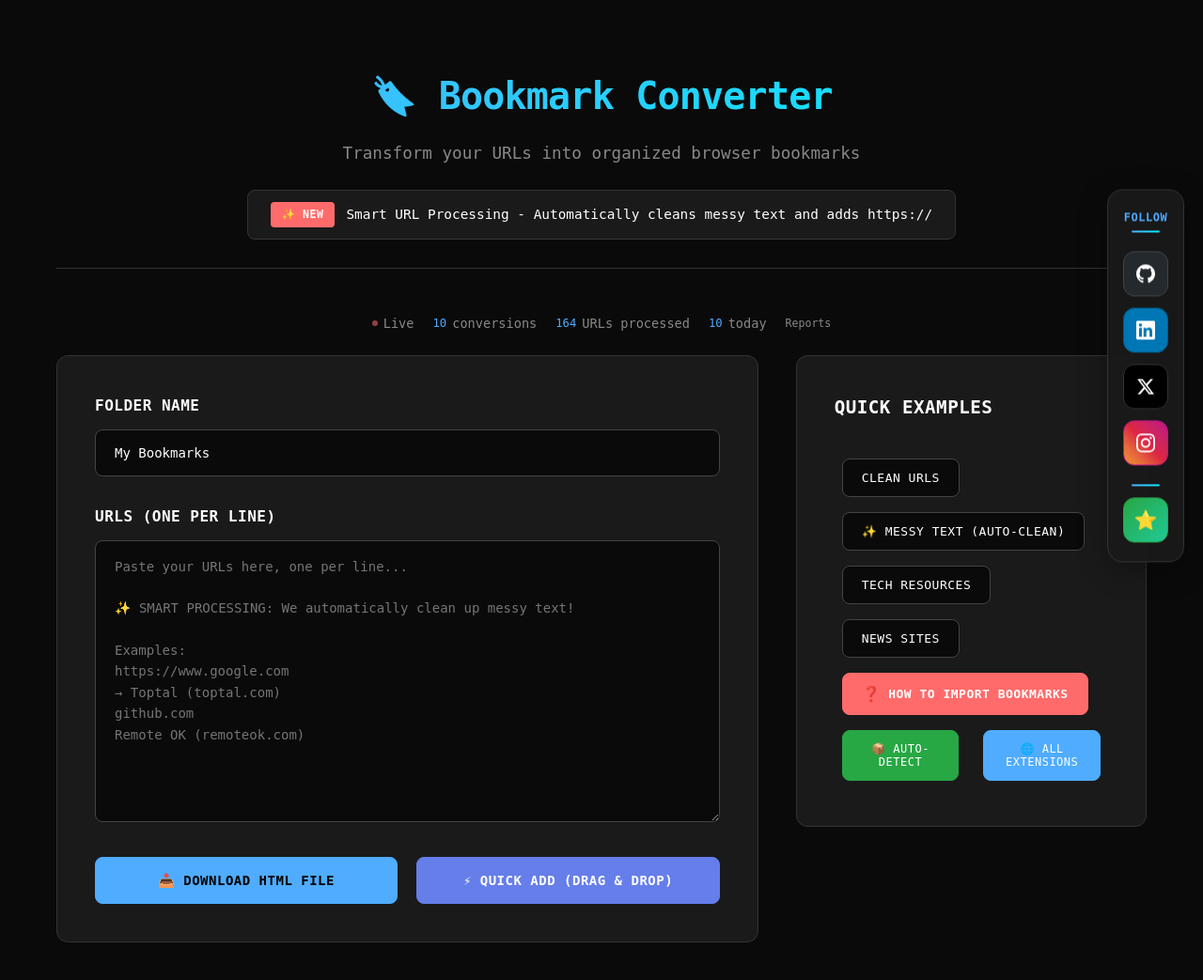
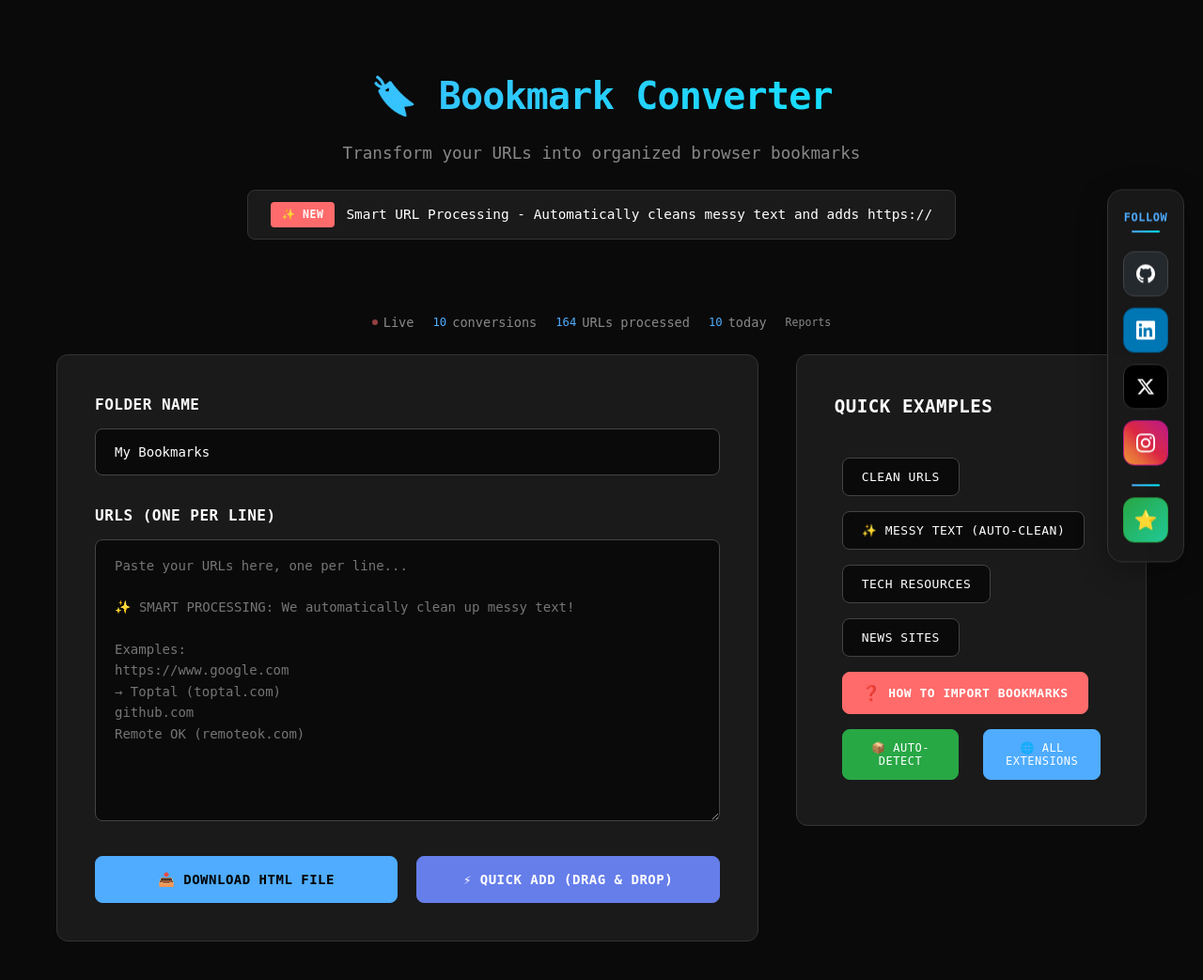
Before and after one commit to harish-govindasamy/bookmark-converter, a Flask app: page / in a window 1280 px wide. Shown: the whole page at 94% size. After the commit the page ends 1002 px from the top, so only its background shows below. Run offline with Flask 3, Linux system fonts and the light colour scheme; data comes from the database, SQL or seed files in the repository; some libraries are stand-ins or nearby versions.

Commit message:
✨ Remove horizontal line below header
🎯 Change Made:
- Removed border-bottom line from header section
- Clean, seamless appearance between header and content
- No more visual separation line below 'Smart URL Processing' banner

Result: Cleaner, more minimal interface without unnecessary lines!

```diff
--- a/templates/index.html
+++ b/templates/index.html
@@ -71,7 +71,6 @@
             text-align: center;
             margin-bottom: 40px;
             padding: 30px 0;
-            border-bottom: 1px solid #333;
         }
 
         .header h1 {
```
